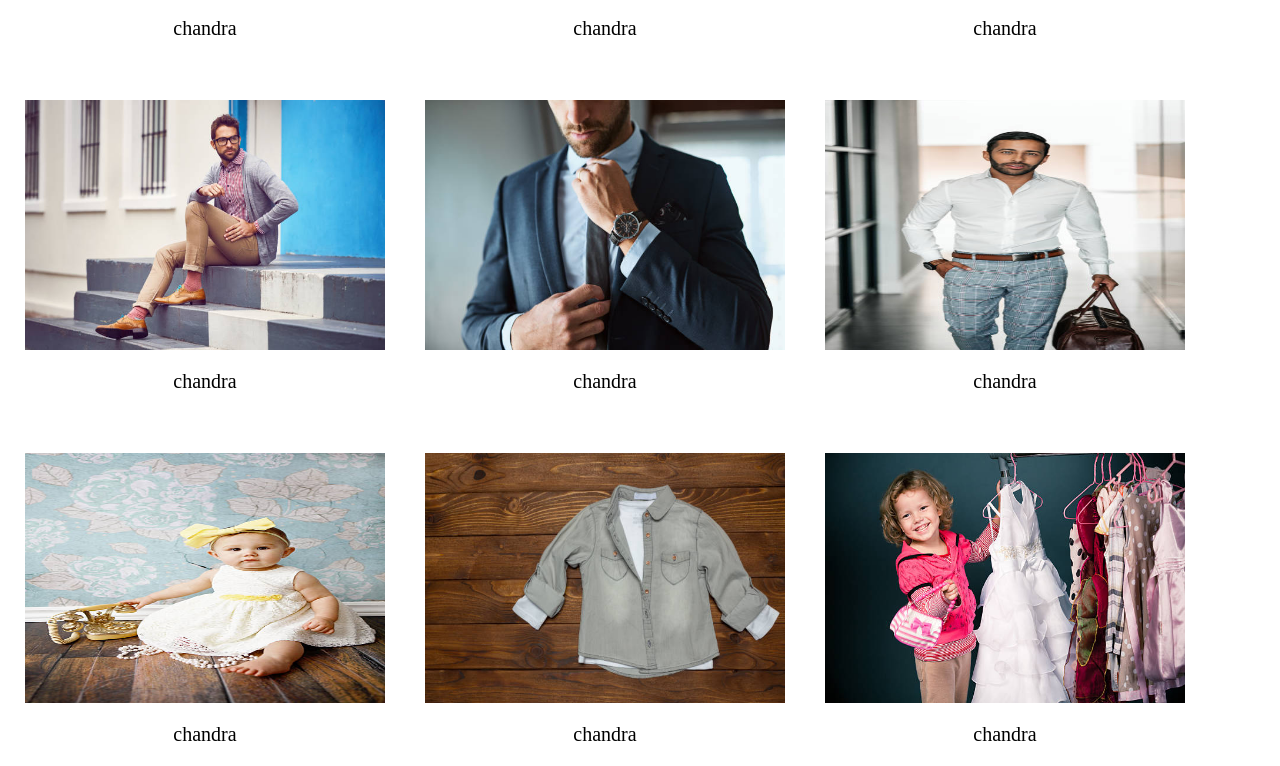
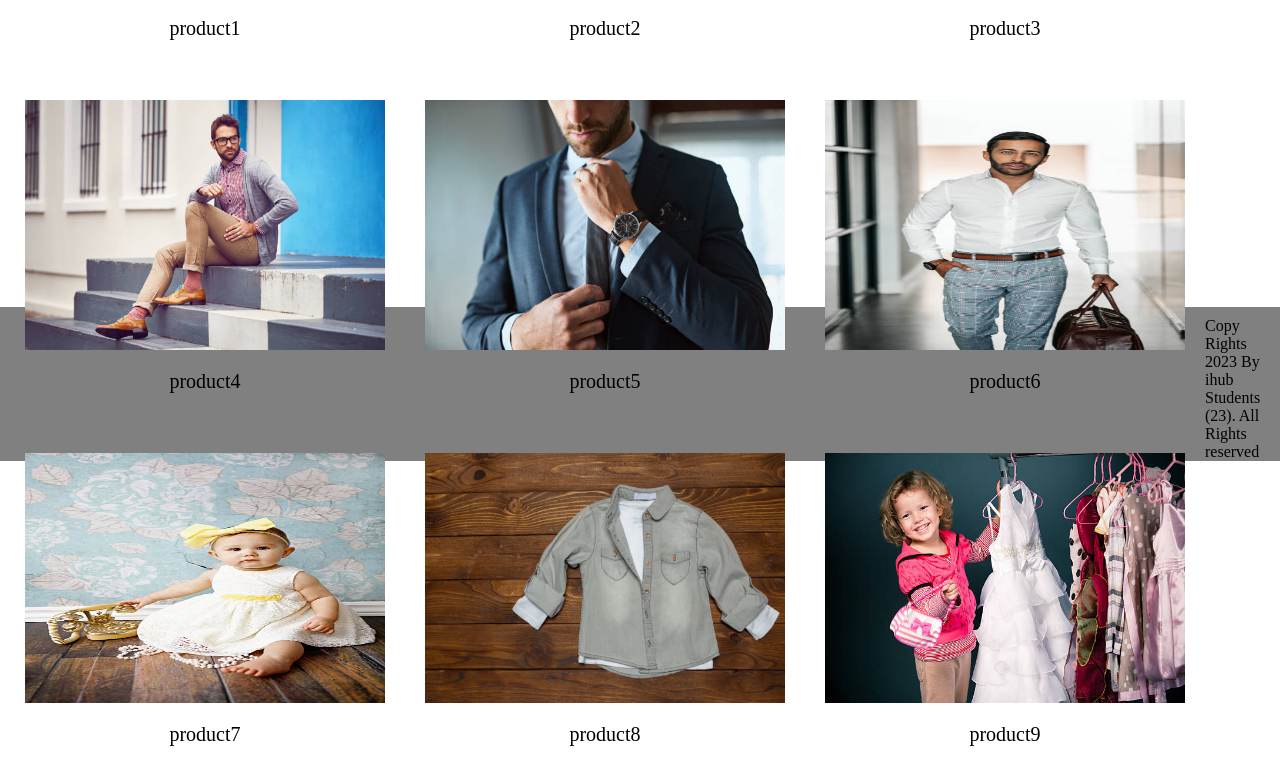
Before and after one commit to poornachandra1118/Ecomm, a plain HTML site: page index.html in a window 1280 px wide. Shown: the part 1187-1953 px from the top of the page. Drawn offline with Linux system fonts and the light colour scheme.

Commit message:
Update index.html

```diff
--- a/index.html
+++ b/index.html
@@ -45,6 +45,7 @@
 			background-color: gray;
 /*			display: block;*/
 			padding-top: 10px;
+			margin-top:600px;
 		}
 	</style>
 </head>
@@ -85,16 +86,16 @@
 		<div style="background-color:#f1f3f6; width:100%; margin-left:5px; height:100%;">
 			<ul class="imag_bg">
 				<li><div><img src="images/products/p1.jpg" class="image">
-						<!-- <h3 style="font-family: helvetica; color: #e40040; text-align: center;"> Gittar</h3> --><p>chandra</p></div></li>
+						<!-- <h3 style="font-family: helvetica; color: #e40040; text-align: center;"> Gittar</h3> --><p>product1</p></div></li>
 						<li><div><img src="images/products/p2.jpg" class="image">
-						<!-- <h3 style="font-family: helvetica; color: #e40040; text-align: center;"> Music</h3></li> --> <p>chandra</p></div></li>
-						<li><div><img class="image" src="images/products/p3.jpg"> <p>chandra</p></div></li>
-		<li><div><img class="image" src="images/products/mens.jpg"> <p>chandra</p></div></li>
-	     <li><div><img class="image" src="images/products/soot.jpg"><p>chandra</p></div></li>
-	     <li><div><img class="image" src="images/products/formal.jpg"><p>chandra</p></div></li>
-	     		<li><div><img class="image" src="images/products/bk1.jpg"><p>chandra</p></div></li>
-		<li><div><img class="image" src="images/products/kb1.jpg"><p>chandra</p></div></li>
-	     <li><div><img class="image" src="images/products/gk1.jpg"><p>chandra</p></div></li>
+						<!-- <h3 style="font-family: helvetica; color: #e40040; text-align: center;"> Music</h3></li> --> <p>product2</p></div></li>
+						<li><div><img class="image" src="images/products/p3.jpg"> <p>product3</p></div></li>
+		<li><div><img class="image" src="images/products/mens.jpg"> <p>product4</p></div></li>
+	     <li><div><img class="image" src="images/products/soot.jpg"><p>product5</p></div></li>
+	     <li><div><img class="image" src="images/products/formal.jpg"><p>product6</p></div></li>
+	     		<li><div><img class="image" src="images/products/bk1.jpg"><p>product7</p></div></li>
+		<li><div><img class="image" src="images/products/kb1.jpg"><p>product8</p></div></li>
+	     <li><div><img class="image" src="images/products/gk1.jpg"><p>product9</p></div></li>
 			</ul>
 			</div>
 
```
